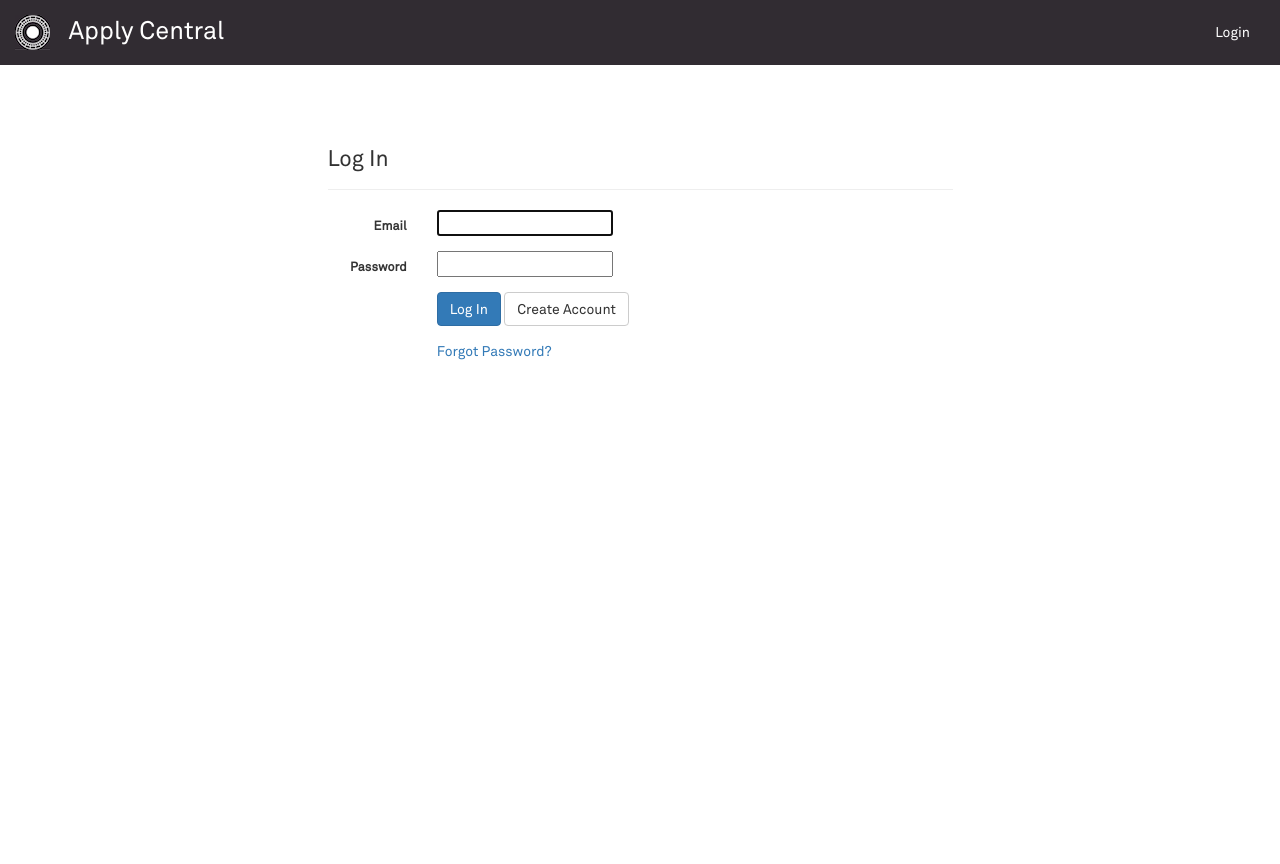
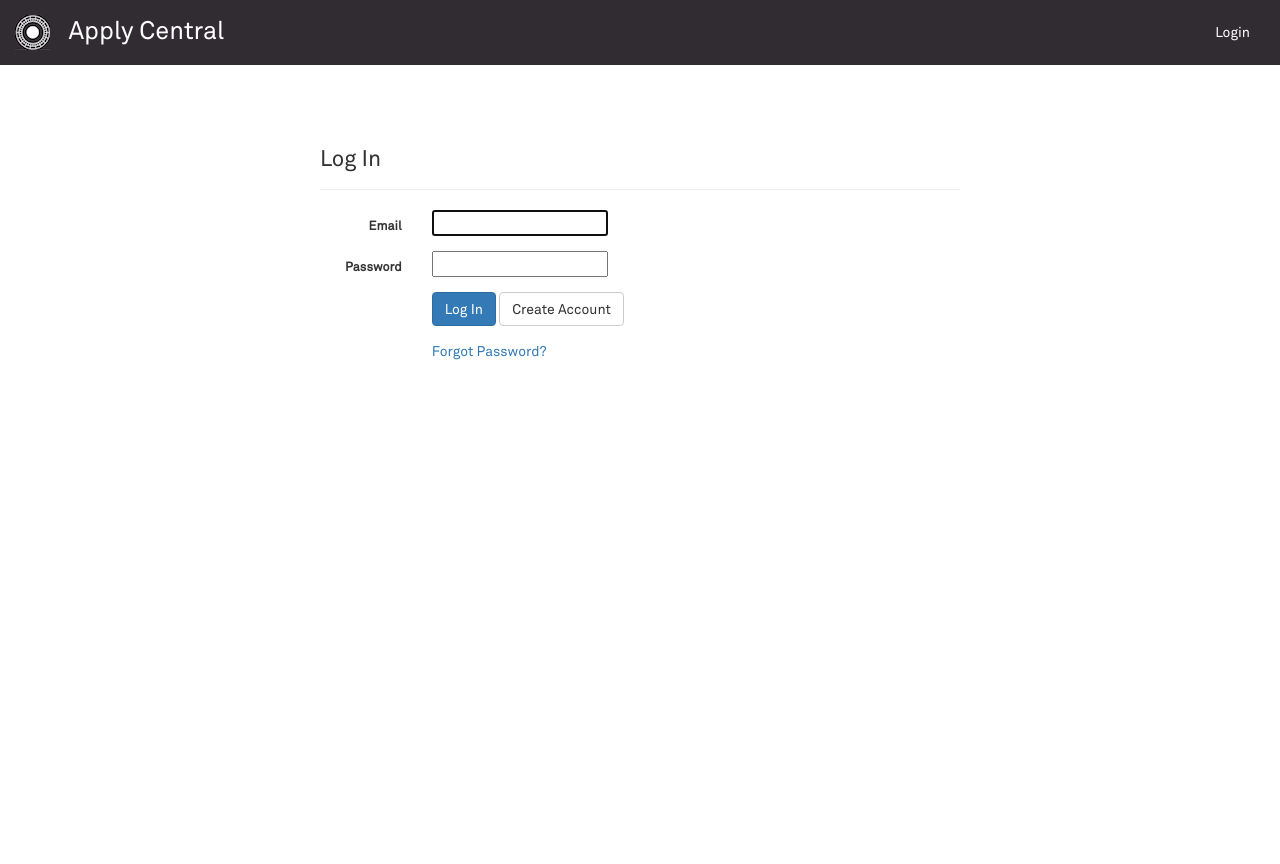
Before and after one commit to deone/apply, a Django app: page /accounts/login/ in a window 1280 px wide. Shown: the top 864 px of the page. Run offline with Django 3.2, Linux system fonts and the light colour scheme; some libraries are stand-ins or nearby versions.

Commit message:
Remove container-fluid class from individual templates since we've wrapped app_body with container-fluid.

```diff
--- a/accounts/templates/accounts/password_reset_complete.html
+++ b/accounts/templates/accounts/password_reset_complete.html
@@ -5,7 +5,6 @@
 {% endblock %}
 
 {% block app_body %}
-  <div class="container-fluid">
 <div class="row">
   <div class="mid width-90 app-body">
     <div class="page-header">
@@ -16,5 +15,4 @@
     <p><a href="{% url 'login' %}">Log In</a></p>
   </div>
 </div>
-  </div>
 {% endblock %}
--- a/accounts/templates/accounts/password_reset_confirm.html
+++ b/accounts/templates/accounts/password_reset_confirm.html
@@ -5,7 +5,6 @@
 {% endblock %}
 
 {% block app_body %}
-  <div class="container-fluid">
 <div class="row">
   <div class="mid width-90 app-body">
     {% if validlink %}
@@ -49,5 +48,4 @@
     {% endif %}
   </div>
 </div>
-  </div>
 {% endblock %}
--- a/accounts/templates/accounts/password_reset_done.html
+++ b/accounts/templates/accounts/password_reset_done.html
@@ -5,7 +5,6 @@
 {% endblock %}
 
 {% block app_body %}
-  <div class="container-fluid">
 <div class="row">
   <div class="mid width-90 app-body">
     <div class="page-header">
@@ -16,5 +15,4 @@
     <p>If you don't receive an email, please make sure you've entered the address you registered with, and check your spam folder.</p>
   </div>
 </div>
-  </div>
 {% endblock %}
--- a/accounts/templates/accounts/password_reset_form.html
+++ b/accounts/templates/accounts/password_reset_form.html
@@ -5,7 +5,6 @@
 {% endblock %}
 
 {% block app_body %}
-  <div class="container-fluid">
 <div class="row">
   <div class="mid width-90 app-body">
     <div class="page-header">
@@ -34,5 +33,4 @@
     </form>
   </div>
 </div>
-  </div>
 {% endblock %}
--- a/ashesiundergraduate/templates/ashesiundergraduate/user_application.html
+++ b/ashesiundergraduate/templates/ashesiundergraduate/user_application.html
@@ -13,7 +13,6 @@
 {% endblock %}
 
 {% block app_body %}
-<div class="container-fluid">
 <div class="mid width-90 app-body">
   {% with user_application as ua %}
 
@@ -218,5 +217,4 @@
 
   {% endwith %}
 </div>
-</div>
 {% endblock %}
--- a/setup/templates/setup/application_detail.html
+++ b/setup/templates/setup/application_detail.html
@@ -67,7 +67,6 @@
 {% endblock %}
 
 {% block app_body %}
-<div class="container-fluid">
 <div class="row">
   <div class="col-sm-2 sections">
     {% include 'setup/_sections.html' %}
@@ -80,5 +79,4 @@
     {% include '_progress.html' %}
   </div>
 </div>
-</div>
 {% endblock %}
--- a/setup/templates/setup/organization_detail.html
+++ b/setup/templates/setup/organization_detail.html
@@ -7,7 +7,6 @@
 {% endblock %}
 
 {% block app_body %}
-<div class="container-fluid">
 <div class="mid width-90 app-body">
   <div class="row org-home">
     <div class="col-md-4">
@@ -74,5 +73,4 @@
     </div>
   </div>
 </div>
-</div>
 {% endblock %}
--- a/staffadmin/templates/staffadmin/index.html
+++ b/staffadmin/templates/staffadmin/index.html
@@ -5,7 +5,6 @@
 {% endblock %}
 
 {% block app_body %}
-<div class="container-fluid">
 <div class="mid width-90 app-body">
   <div class="row">
     {% with user.staff.organization as org %}
@@ -49,5 +48,4 @@
     {% endwith %}
   </div>
 </div>
-</div>
 {% endblock %}
--- a/staffadmin/templates/staffadmin/user_application_list.html
+++ b/staffadmin/templates/staffadmin/user_application_list.html
@@ -5,7 +5,6 @@
 {% endblock %}
 
 {% block app_body %}
-<div class="container-fluid">
 <div class="mid width-90 app-body">
   <div class="row">
     <div class="page-header">
@@ -20,5 +19,4 @@
     </div>
   </div>
 </div>
-</div>
 {% endblock %}
--- a/templates/registration/login.html
+++ b/templates/registration/login.html
@@ -3,7 +3,6 @@
 {% block page_title %}&ndash; Log In{% endblock %}
 
 {% block app_body %}
-<div class="container-fluid">
 <div class="row">
   <div class="mid width-50 app-body">
     <form method="post" class="form-horizontal account-form">
@@ -47,5 +46,4 @@
     </form>
   </div>
 </div>
-</div>
 {% endblock %}
--- a/templates/registration/registration_form.html
+++ b/templates/registration/registration_form.html
@@ -3,7 +3,6 @@
 {% block page_title %}&ndash; Create Account{% endblock %}
 
 {% block app_body %}
-<div class="container-fluid">
 <div class="row">
   <div class="mid width-50 app-body">
     <form action="" method="post" class="form-horizontal account-form">
@@ -66,5 +65,4 @@
     </form>
   </div>
 </div>
-</div>
 {% endblock %}
```
Lines whose indentation alone changed are shown as unchanged.
